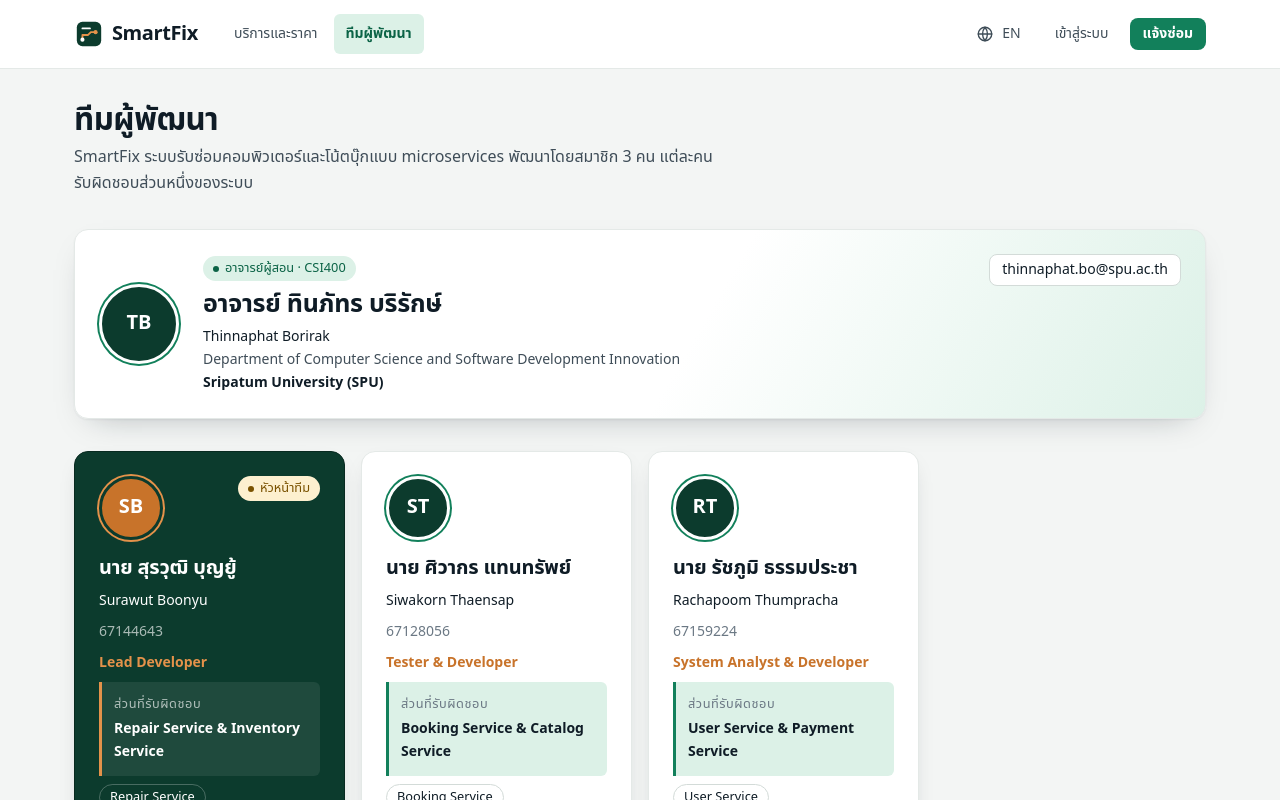
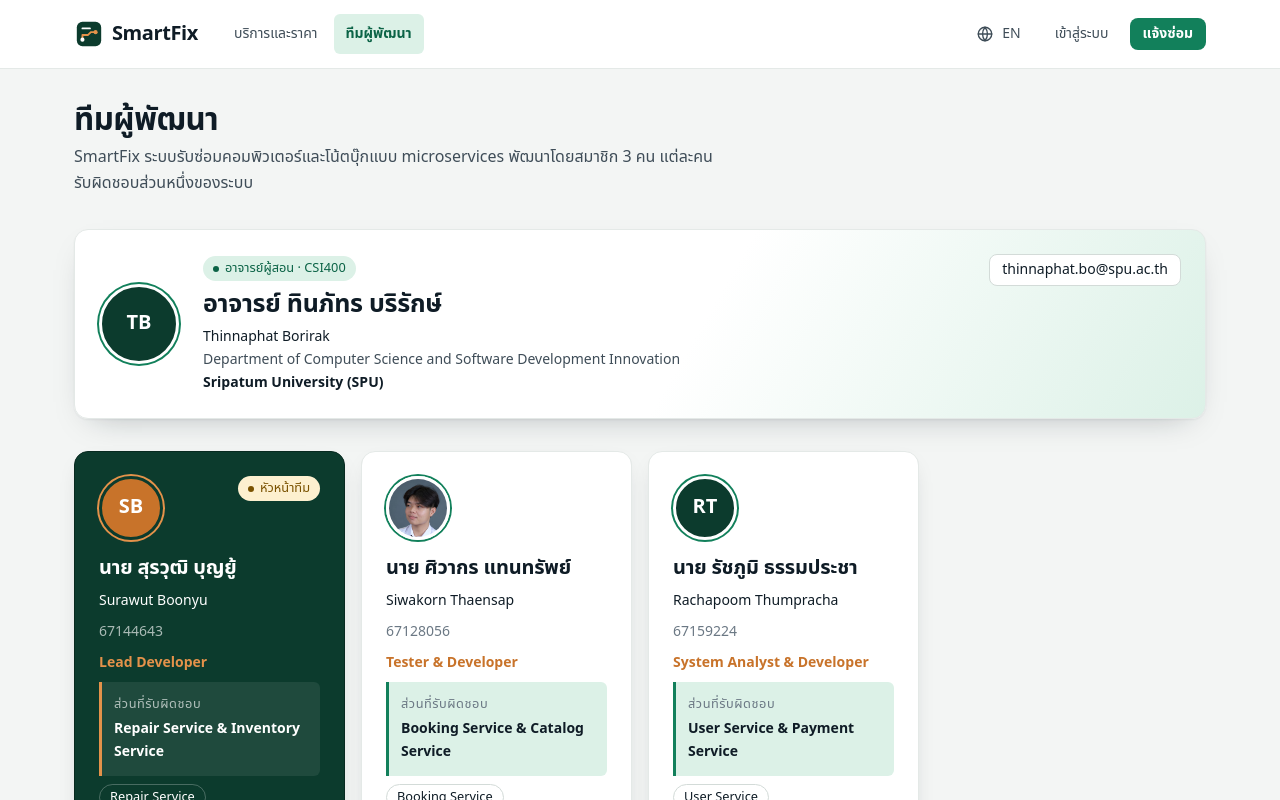
Before and after one commit to Best-Boun/Com-tle, a React (Vite) app in the folder frontend/: page /team in a window 1280 px wide. Shown: the top 800 px of the page. Built offline with nearby package versions, Linux system fonts and the light colour scheme; a web font is replaced by a local one.

Commit message:
docs(team): add photo

```diff
--- a/frontend/src/data/team.js
+++ b/frontend/src/data/team.js
@@ -38,7 +38,7 @@ export const MEMBERS = [
         module: "Booking Service & Catalog Service",
         services: ["Booking Service", "Catalog Service"],
         github: "Siwakorn1-ai",
-        photo: "",
+        photo: "/team/siwakorn.jpg",
         lead: false
     },
     {
```
Also changed, not shown: frontend/public/team/siwakorn.jpg (added).
